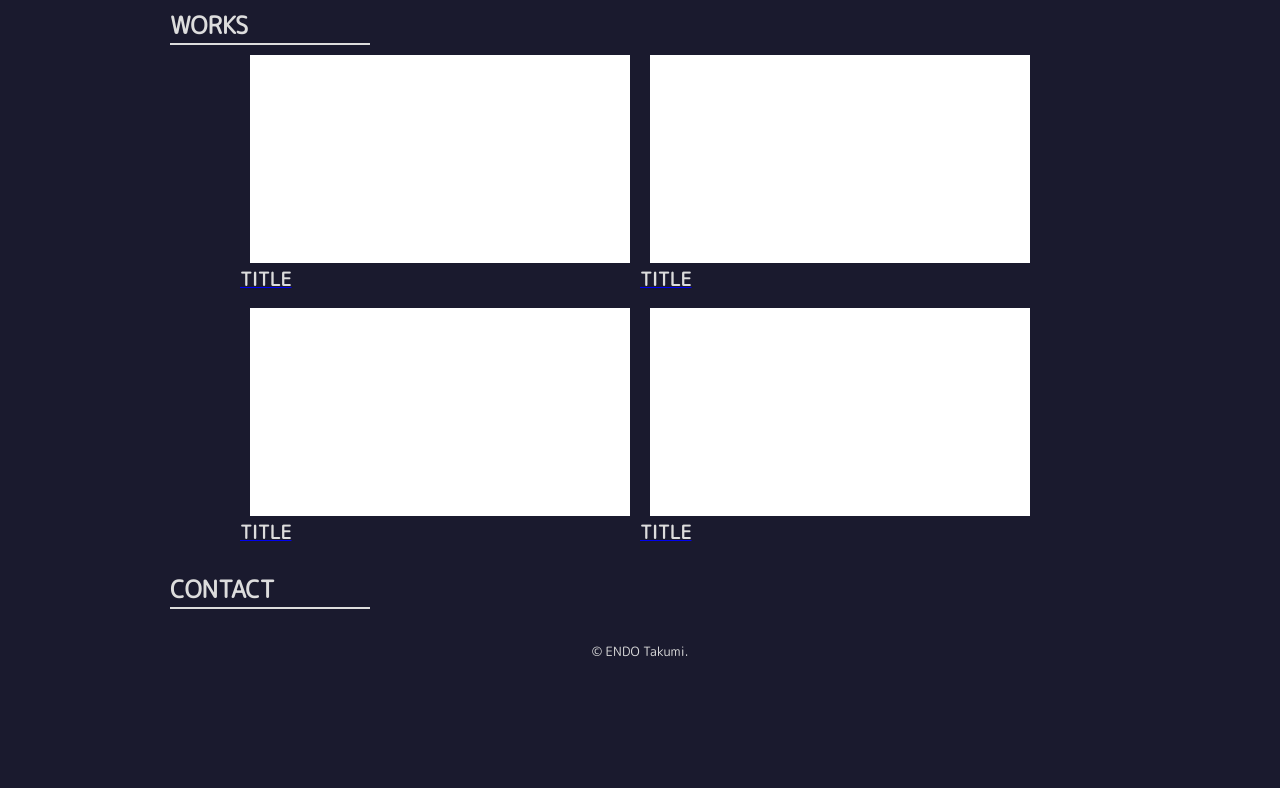
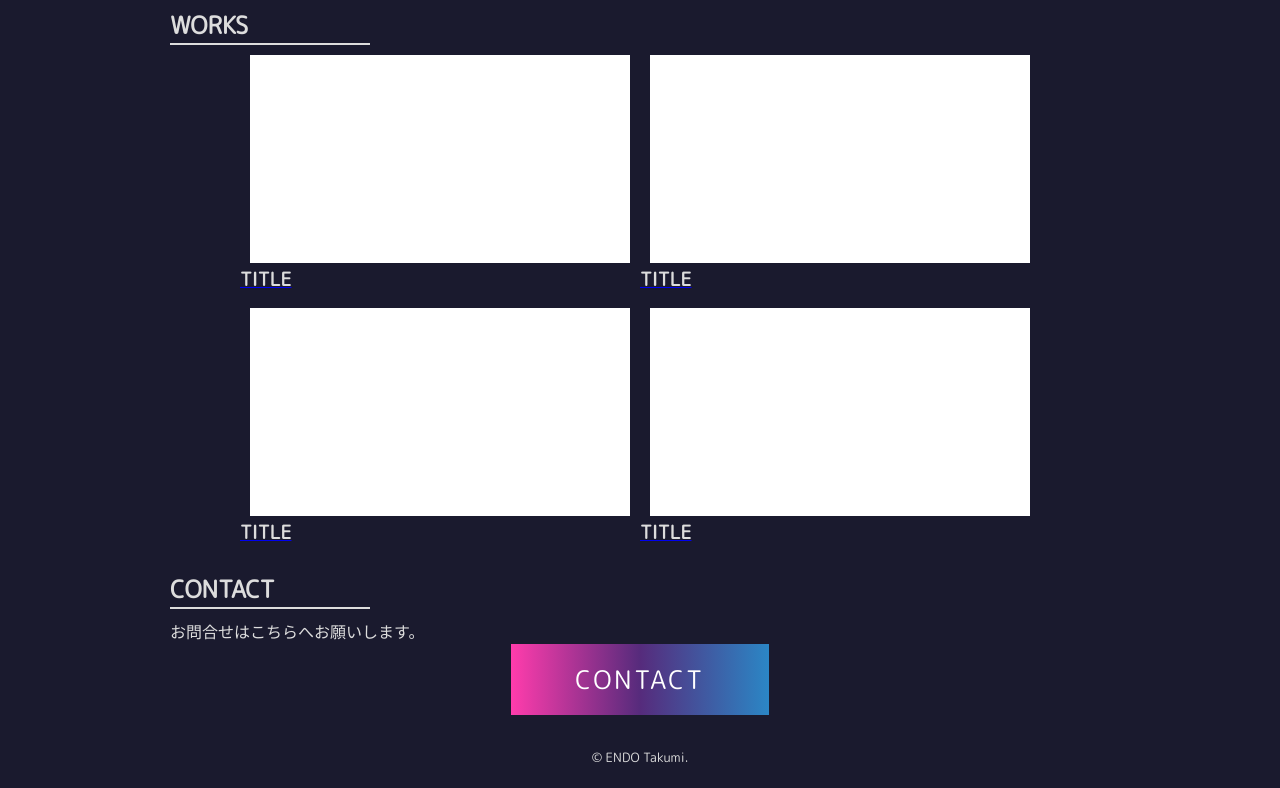
Before and after one commit to ENDOTAKUMI/portfolio-2023, a plain HTML site: page index.html in a window 1280 px wide. Shown: the part 276-1064 px from the top of the page. Before the commit the page ends 958 px from the top, so only its background shows below. Drawn offline with Linux system fonts and the light colour scheme.

Commit message:
contact btn

```diff
--- a/css/main.css
+++ b/css/main.css
@@ -51,6 +51,10 @@ section {
 
 .works__item__title {
     margin-top:-14px;
+}
+
+.contact__div {
+    text-align: center;
 }
 
 #footer{
@@ -260,3 +264,90 @@ section {
     height: 100vh;
     justify-content: center;
 }
+
+/* ==========================
+    ボタンに関する定義
+========================== */
+*,
+*:before,
+*:after {
+    -webkit-box-sizing: inherit;
+    box-sizing: inherit;
+}
+
+.btn,
+a.btn,
+button.btn {
+    font-size: 1.6rem;
+    font-weight: 700;
+    line-height: 1.5;
+    position: relative;
+    display: inline-block;
+    padding: 1rem 4rem;
+    cursor: pointer;
+    -webkit-user-select: none;
+    -moz-user-select: none;
+    -ms-user-select: none;
+    user-select: none;
+    -webkit-transition: all 0.3s;
+    transition: all 0.3s;
+    text-align: center;
+    vertical-align: middle;
+    text-decoration: none;
+    letter-spacing: 0.1em;
+    color: #212529;
+    border-radius: 0.5rem;
+}
+
+a.btn-gradient {
+    font-weight: normal;
+
+    color: #fff;
+    border-radius: 0;
+    background-image: -webkit-gradient(
+        linear,
+        left top,
+        right top,
+        color-stop(40%, #ff3cac),
+        to(#562b7c)
+    );
+    background-image: -webkit-linear-gradient(left, #ff3cac 40%, #562b7c 100%);
+    background-image: linear-gradient(90deg, #ff3cac 40%, #562b7c 100%);
+}
+
+a.btn-gradient:after {
+    position: absolute;
+    top: 0;
+    left: 0;
+    width: 100%;
+    height: 100%;
+    content: "";
+    -webkit-transition: all 0.5s;
+    transition: all 0.5s;
+
+    background-image: -webkit-gradient(
+        linear,
+        left top,
+        right top,
+        from(#ff3cac),
+        color-stop(#562b7c),
+        to(#2b86c5)
+    );
+
+    background-image: -webkit-linear-gradient(left, #ff3cac, #562b7c, #2b86c5);
+
+    background-image: linear-gradient(90deg, #ff3cac, #562b7c, #2b86c5);
+}
+
+a.btn-gradient span {
+    position: relative;
+    z-index: 1;
+}
+
+a.btn-gradient:hover {
+    color: #fff;
+}
+
+a.btn-gradient:hover:after {
+    opacity: 0;
+}
--- a/index.html
+++ b/index.html
@@ -76,6 +76,10 @@
 
             <section id="contact">
                 <h2>CONTACT</h2>
+                <p>お問合せはこちらへお願いします。</p>
+                <div class="contact__div">
+                    <a href="" class="btn btn-gradient"><span>CONTACT</span></a>
+                </div>
             </section>
 
             <footer id="footer">
```
